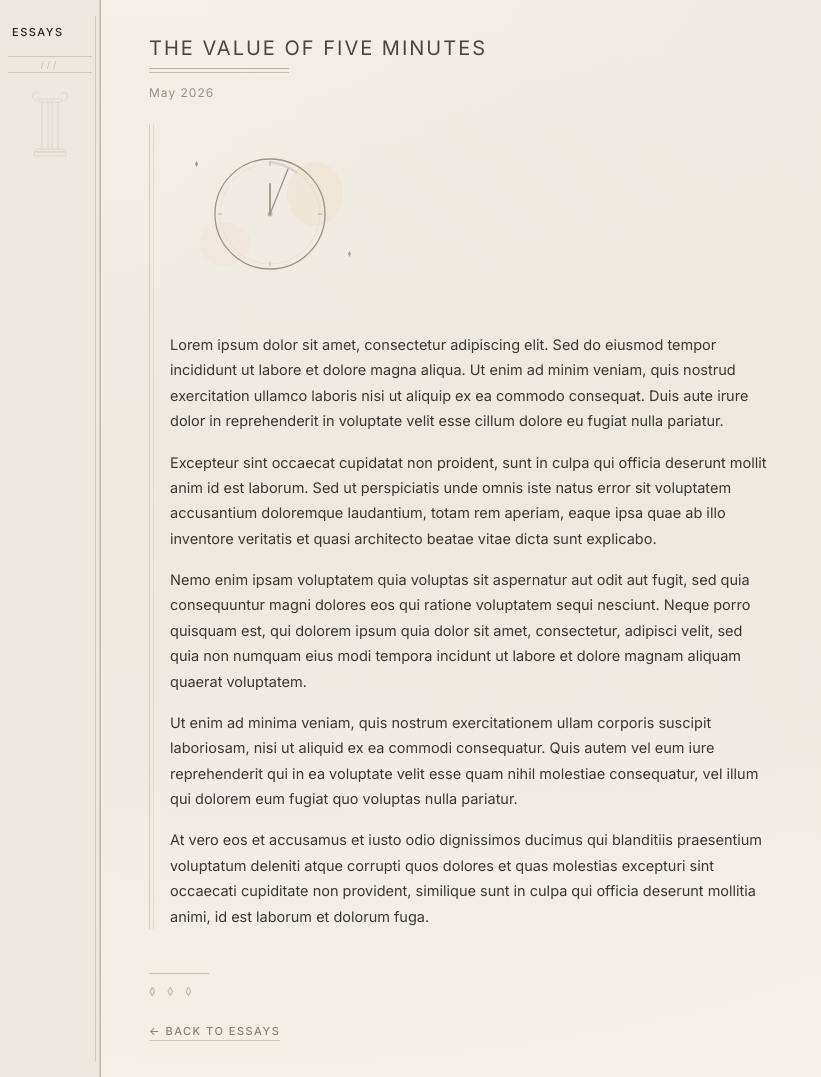
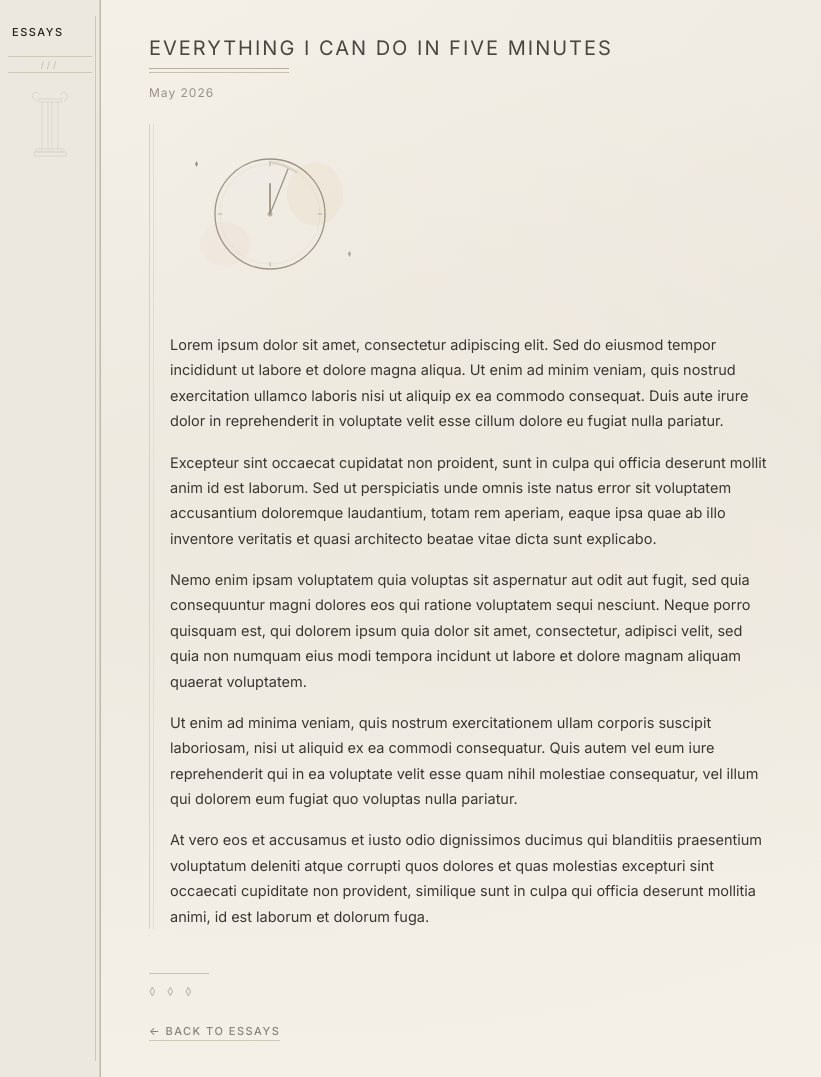
Before and after one commit to rupa99/extraordinaryengineer, a Jekyll site: the page built from _essays/everything-i-can-do-in-five-minutes.md, in a window 1280 px wide. Shown: the whole page, without its empty margins (0-821 px from the left). Built offline with Jekyll 4.4.1, drawn with Linux system fonts in a browser that asks for light colours.

Commit message:
rename to Everything I Can Do in Five Minutes
Co-Authored-By: Claude Opus 4.6 (1M context) <noreply@anthropic.com>

```diff
--- a/_essays/the-value-of-five-minutes.md
+++ b/_essays/everything-i-can-do-in-five-minutes.md
@@ -1,6 +1,6 @@
 ---
 layout: essay
-title: The Value of Five Minutes
+title: Everything I Can Do in Five Minutes
 date: 2026-05-21
 ---
 
```
